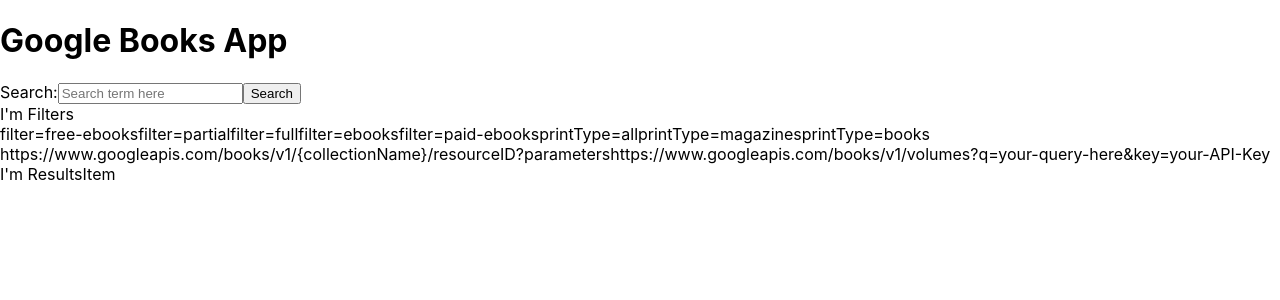
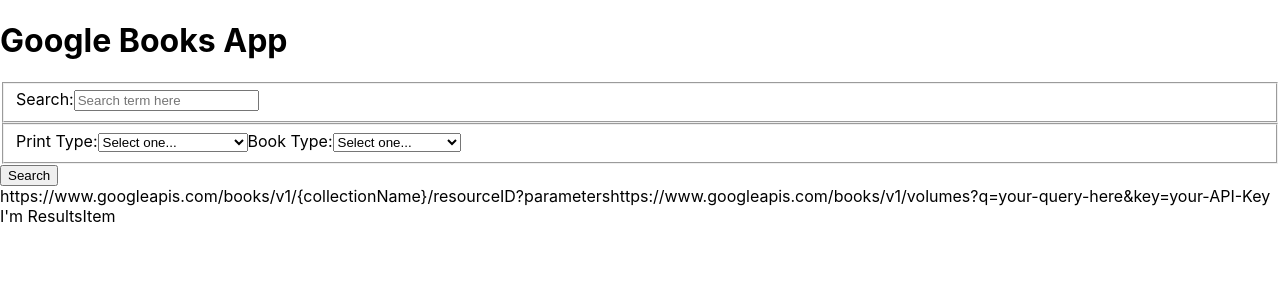
Before and after one commit to amypepper/google-books-app, a React (Create React App) app: page / in a window 1280 px wide. Shown: the top 300 px of the page. Built offline with nearby package versions, Linux system fonts and the light colour scheme.

Commit message:
complete static version of Filters component
modified App.js, SearchBar.js, and NavBar.js so that props could get
passed down to Filters. All dropdowns now display, but there is no
state or event handlers.

```diff
--- a/src/App.js
+++ b/src/App.js
@@ -9,24 +9,23 @@
     "https://www.googleapis.com/books/v1/{collectionName}/resourceID?parameters",
     "https://www.googleapis.com/books/v1/volumes?q=your-query-here&key=your-API-Key",
   ],
-  params: [
+  params: {
+    bookTypes: [
       "filter=free-ebooks",
       "filter=partial",
       "filter=full",
       "filter=ebooks",
       "filter=paid-ebooks",
-    "printType=all",
-    "printType=magazines",
-    "printType=books",
     ],
+    printTypes: ["printType=all", "printType=magazines", "printType=books"],
+  },
 };
 
 function App() {
   return (
     <div>
-      <NavBar />
+      <NavBar filterParams={booksAPI.params} />
       <main>
-        <div>{booksAPI.params}</div>
         <div>{booksAPI.urls}</div>
         <ResultsList />
       </main>
--- a/src/Filters/Filters.js
+++ b/src/Filters/Filters.js
@@ -4,7 +4,36 @@
 
 class Filters extends React.Component {
   render() {
-    return <div>I'm Filters</div>;
+    const printTypeOptions = this.props.filterParams.printTypes.map(
+      (selection, i) => (
+        <option value={selection} key={i}>
+          {selection}
+        </option>
+      )
+    );
+
+    const bookTypeOptions = this.props.filterParams.bookTypes.map(
+      (selection, i) => (
+        <option value={selection} key={i}>
+          {selection}
+        </option>
+      )
+    );
+
+    return (
+      <fieldset className="filters">
+        <label htmlFor="printType">Print Type:</label>
+        <select id="printType" name="printType">
+          <option value="None">Select one...</option>
+          {printTypeOptions}
+        </select>
+        <label htmlFor="bookType">Book Type:</label>
+        <select id="bookType" name="bookType">
+          <option value="None">Select one...</option>
+          {bookTypeOptions}
+        </select>
+      </fieldset>
+    );
   }
 }
 
--- a/src/NavBar/NavBar.js
+++ b/src/NavBar/NavBar.js
@@ -8,7 +8,7 @@
     return (
       <header>
         <h1>Google Books App</h1>
-        <SearchBar />
+        <SearchBar filterParams={this.props.filterParams} />
       </header>
     );
   }
--- a/src/SearchBar/SearchBar.js
+++ b/src/SearchBar/SearchBar.js
@@ -7,8 +7,8 @@
   render() {
     return (
       <section>
-        <div>
-          <form>
+        <form>
+          <fieldset className="search-text">
             <label htmlFor="search">Search:</label>
             <input
               type="text"
@@ -16,12 +16,10 @@
               id="search"
               placeholder="Search term here"
             />
-            <button type="submit">Search</button>
-          </form>
-        </div>
-        <div>
-          <Filters />
-        </div>
+          </fieldset>
+          <Filters filterParams={this.props.filterParams} />
+          <button type="submit">Search</button>
+        </form>
       </section>
     );
   }
```
Lines whose indentation alone changed are shown as unchanged.
